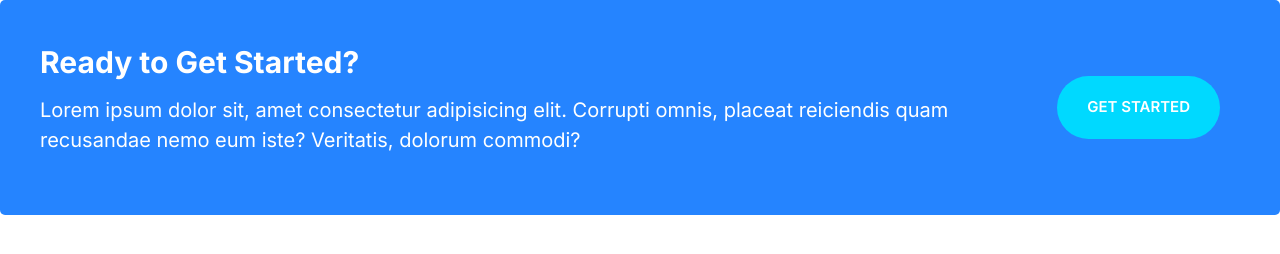
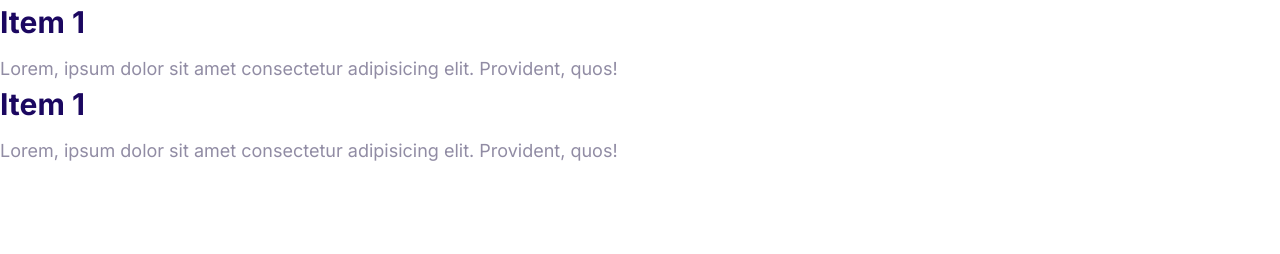
Before and after one commit to Firebot-666/WebProject, a plain HTML site: page index.html in a window 1280 px wide. Drawn offline with Linux system fonts and the light colour scheme.

Commit message:
Build the collapsible component.

```diff
--- a/css/styles.css
+++ b/css/styles.css
@@ -538,3 +538,35 @@ a {
     margin: 0 2rem;
   }
 }
+
+/* Collapsibles */
+.collapsible__header {
+  display: flex;
+  justify-content: space-between;
+}
+
+.collapsible__heading {
+  margin-top: 0;
+  font-size: 3rem;
+}
+
+.collapsible__chevron {
+  transform: rotate(-90deg);
+  transition: transform 0.3s;
+}
+
+.collapsible__content {
+  max-height: 0;
+  overflow: hidden;
+  opacity: 0;
+  transition: all 0.3s;
+}
+
+.collapsible--expanded .collapsible__chevron {
+  transform: rotate(0);
+}
+
+.collapsible--expanded .collapsible__content {
+  max-height: 100%;
+  opacity: 1;
+}
--- a/index.html
+++ b/index.html
@@ -14,18 +14,30 @@
     <link rel="stylesheet" href="css/styles.css" />
   </head>
   <body>
-    <div class="callout callout--primary">
-      <div class="grid grid--1x2">
-        <div class="callout__content">
-          <h2 class="callout__heading">Ready to Get Started?</h2>
-          <p>
-            Lorem ipsum dolor sit, amet consectetur adipisicing elit. Corrupti
-            omnis, placeat reiciendis quam recusandae nemo eum iste? Veritatis,
-            dolorum commodi?
-          </p>
-        </div>
-        <a href="#" class="btn btn--secondary btn--stretched6">Get Started</a>
+    <div class="collapsible collapsible--expanded">
+      <header class="collapsible__header">
+        <h2 class="collapsible__heading">Item 1</h2>
+        <svg class="icon icon--white collapsible__chevron">
+          <use xlink:href="images/sprite.svg#chevron"></use>
+        </svg>
+      </header>
+      <div class="collapsible__content">
+        Lorem, ipsum dolor sit amet consectetur adipisicing elit. Provident,
+        quos!
       </div>
     </div>
+    <div class="collapsible collapsible--expanded">
+      <header class="collapsible__header">
+        <h2 class="collapsible__heading">Item 1</h2>
+        <svg class="icon icon--white collapsible__chevron">
+          <use xlink:href="images/sprite.svg#chevron"></use>
+        </svg>
+      </header>
+      <div class="collapsible__content">
+        Lorem, ipsum dolor sit amet consectetur adipisicing elit. Provident,
+        quos!
+      </div>
+    </div>
+    <script src="js/main.js"></script>
   </body>
 </html>
--- /dev/null
+++ b/js/main.js
@@ -0,0 +1,6 @@
+const collapsibles = document.querySelectorAll(".collapsible");
+collapsibles.forEach((item) =>
+  item.addEventListener("click", function () {
+    this.classList.toggle("collapsible--expanded");
+  })
+);
```
Also changed, not shown: components/collapsibles.html (added, +23 -0 lines), images/sprite.svg.
